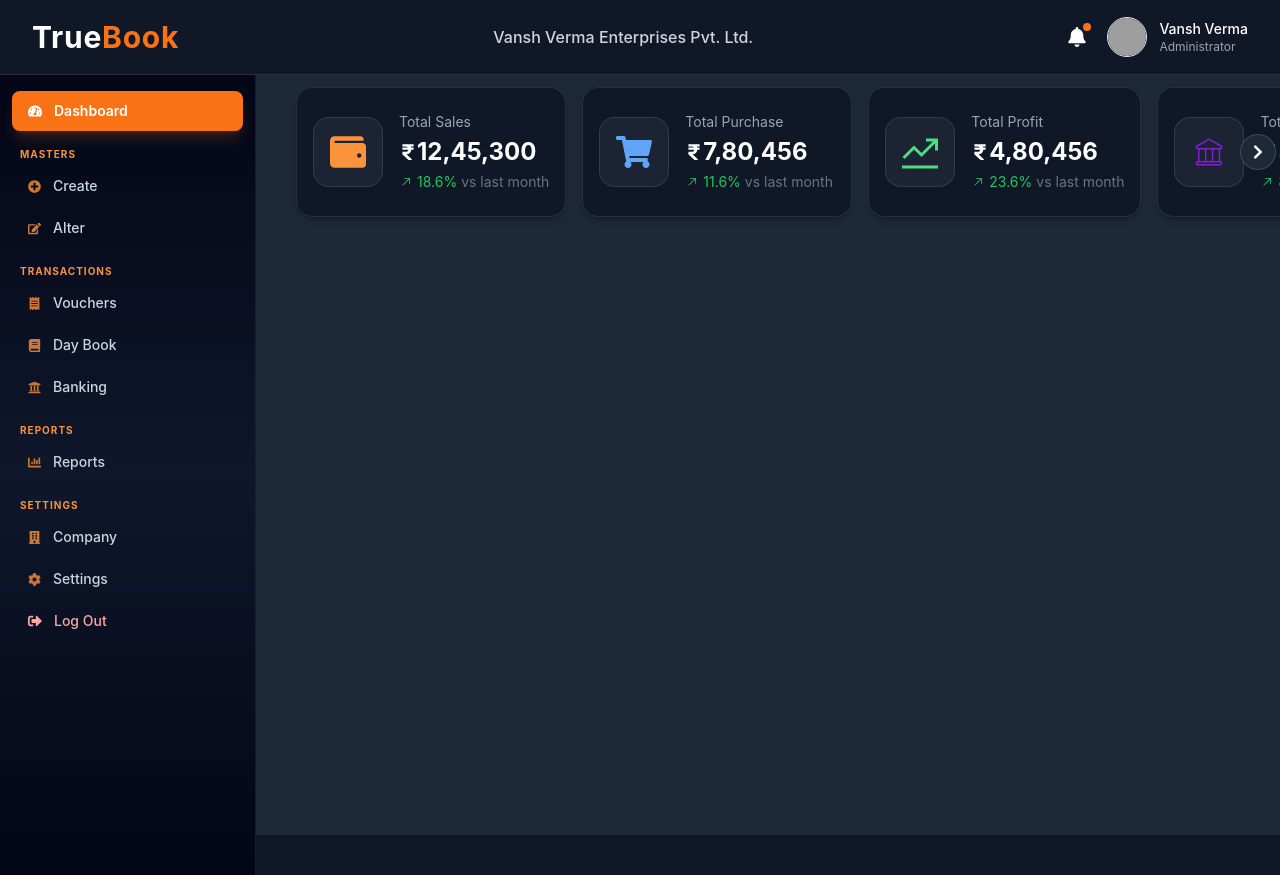
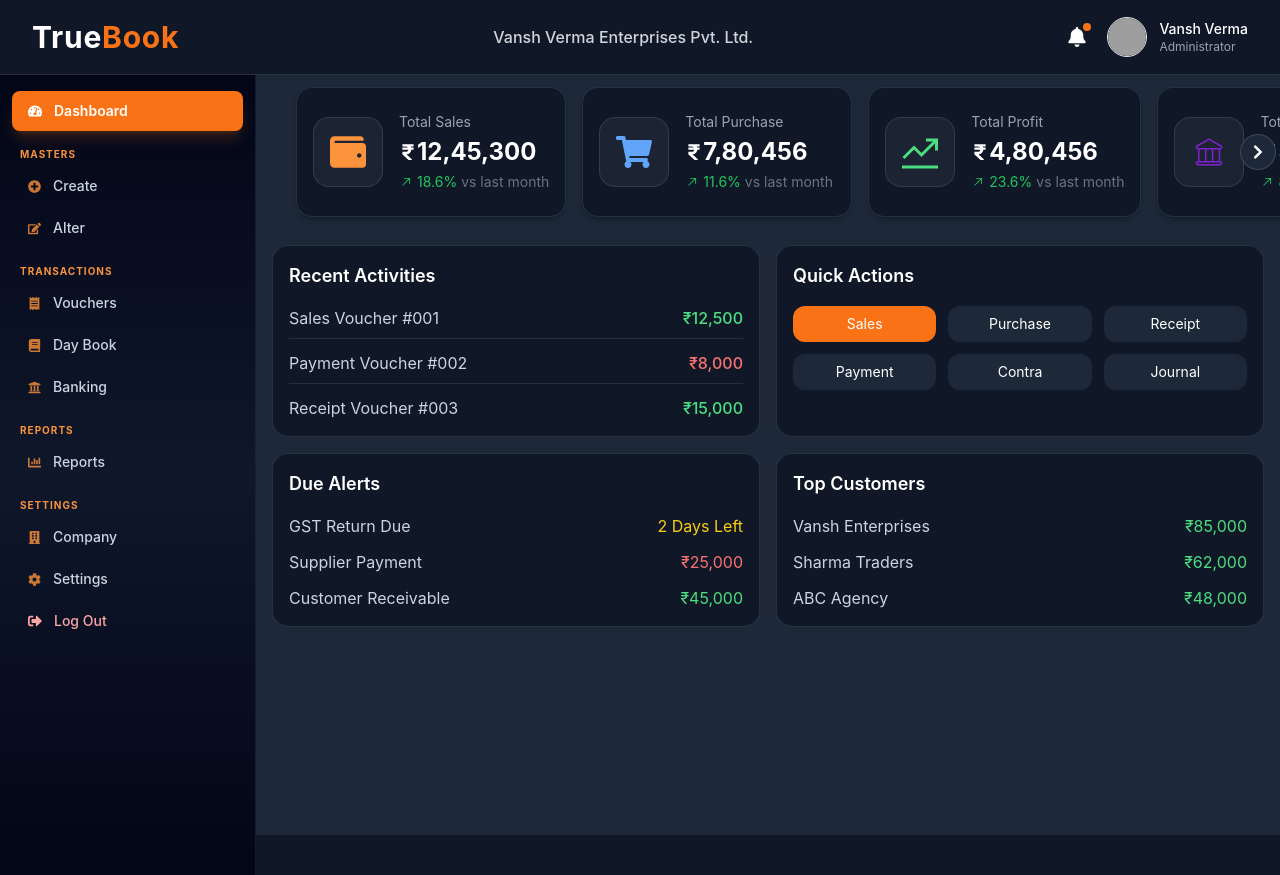
Before and after one commit to vansh-verma-dev/Truebook, a React (Vite) app: page / in a window 1280 px wide. Built offline with nearby package versions, Linux system fonts and the light colour scheme; grey boxes are pictures that could not be loaded.

Commit message:
add dashbord page new cards

```diff
--- a/src/Pages/Dashboard.jsx
+++ b/src/Pages/Dashboard.jsx
@@ -83,7 +83,178 @@ function Dashboard() {
                 </div>
 
             </div>
+          {/* Dashboard Content */}
+<div className="grid grid-cols-2 gap-4 px-4 mt-4">
 
+    {/* Recent Activities */}
+    <div className="bg-[#101828] border border-white/10 rounded-2xl p-4">
+        <h2 className="text-white text-lg font-semibold mb-4">
+            Recent Activities
+        </h2>
+
+        <div className="space-y-3">
+
+            <div className="flex justify-between items-center border-b border-white/10 pb-2">
+                <span className="text-slate-300">
+                    Sales Voucher #001
+                </span>
+
+                <span className="text-green-400 font-medium">
+                    ₹12,500
+                </span>
+            </div>
+
+            <div className="flex justify-between items-center border-b border-white/10 pb-2">
+                <span className="text-slate-300">
+                    Payment Voucher #002
+                </span>
+
+                <span className="text-red-400 font-medium">
+                    ₹8,000
+                </span>
+            </div>
+
+            <div className="flex justify-between items-center">
+                <span className="text-slate-300">
+                    Receipt Voucher #003
+                </span>
+
+                <span className="text-green-400 font-medium">
+                    ₹15,000
+                </span>
+            </div>
+
+        </div>
+    </div>
+
+    {/* Quick Actions */}
+    <div className="bg-[#101828] border border-white/10 rounded-2xl p-4">
+
+        <h2 className="text-white text-lg font-semibold mb-4">
+            Quick Actions
+        </h2>
+
+        <div className="grid grid-cols-3 gap-3">
+
+            <button className="bg-orange-500 hover:bg-orange-600 text-white rounded-xl py-2 text-sm">
+                Sales
+            </button>
+
+            <button className="bg-[#1d2939] hover:bg-[#2d3f55] text-white rounded-xl py-2 text-sm">
+                Purchase
+            </button>
+
+            <button className="bg-[#1d2939] hover:bg-[#2d3f55] text-white rounded-xl py-2 text-sm">
+                Receipt
+            </button>
+
+            <button className="bg-[#1d2939] hover:bg-[#2d3f55] text-white rounded-xl py-2 text-sm">
+                Payment
+            </button>
+
+            <button className="bg-[#1d2939] hover:bg-[#2d3f55] text-white rounded-xl py-2 text-sm">
+                Contra
+            </button>
+
+            <button className="bg-[#1d2939] hover:bg-[#2d3f55] text-white rounded-xl py-2 text-sm">
+                Journal
+            </button>
+
+        </div>
+    </div>
+
+</div>
+
+{/* Bottom Section */}
+<div className="grid grid-cols-2 gap-4 px-4 mt-4">
+
+    {/* Due Alerts */}
+    <div className="bg-[#101828] border border-white/10 rounded-2xl p-4">
+
+        <h2 className="text-white text-lg font-semibold mb-4">
+            Due Alerts
+        </h2>
+
+        <div className="space-y-3">
+
+            <div className="flex justify-between">
+                <span className="text-slate-300">
+                    GST Return Due
+                </span>
+
+                <span className="text-yellow-400">
+                    2 Days Left
+                </span>
+            </div>
+
+            <div className="flex justify-between">
+                <span className="text-slate-300">
+                    Supplier Payment
+                </span>
+
+                <span className="text-red-400">
+                    ₹25,000
+                </span>
+            </div>
+
+            <div className="flex justify-between">
+                <span className="text-slate-300">
+                    Customer Receivable
+                </span>
+
+                <span className="text-green-400">
+                    ₹45,000
+                </span>
+            </div>
+
+        </div>
+
+    </div>
+
+    {/* Top Customers */}
+    <div className="bg-[#101828] border border-white/10 rounded-2xl p-4">
+
+        <h2 className="text-white text-lg font-semibold mb-4">
+            Top Customers
+        </h2>
+
+        <div className="space-y-3">
+
+            <div className="flex justify-between">
+                <span className="text-slate-300">
+                    Vansh Enterprises
+                </span>
+
+                <span className="text-green-400">
+                    ₹85,000
+                </span>
+            </div>
+
+            <div className="flex justify-between">
+                <span className="text-slate-300">
+                    Sharma Traders
+                </span>
+
+                <span className="text-green-400">
+                    ₹62,000
+                </span>
+            </div>
+
+            <div className="flex justify-between">
+                <span className="text-slate-300">
+                    ABC Agency
+                </span>
+
+                <span className="text-green-400">
+                    ₹48,000
+                </span>
+            </div>
+
+        </div>
+
+    </div>
+
+</div>
         </section>
     );
 }
```
